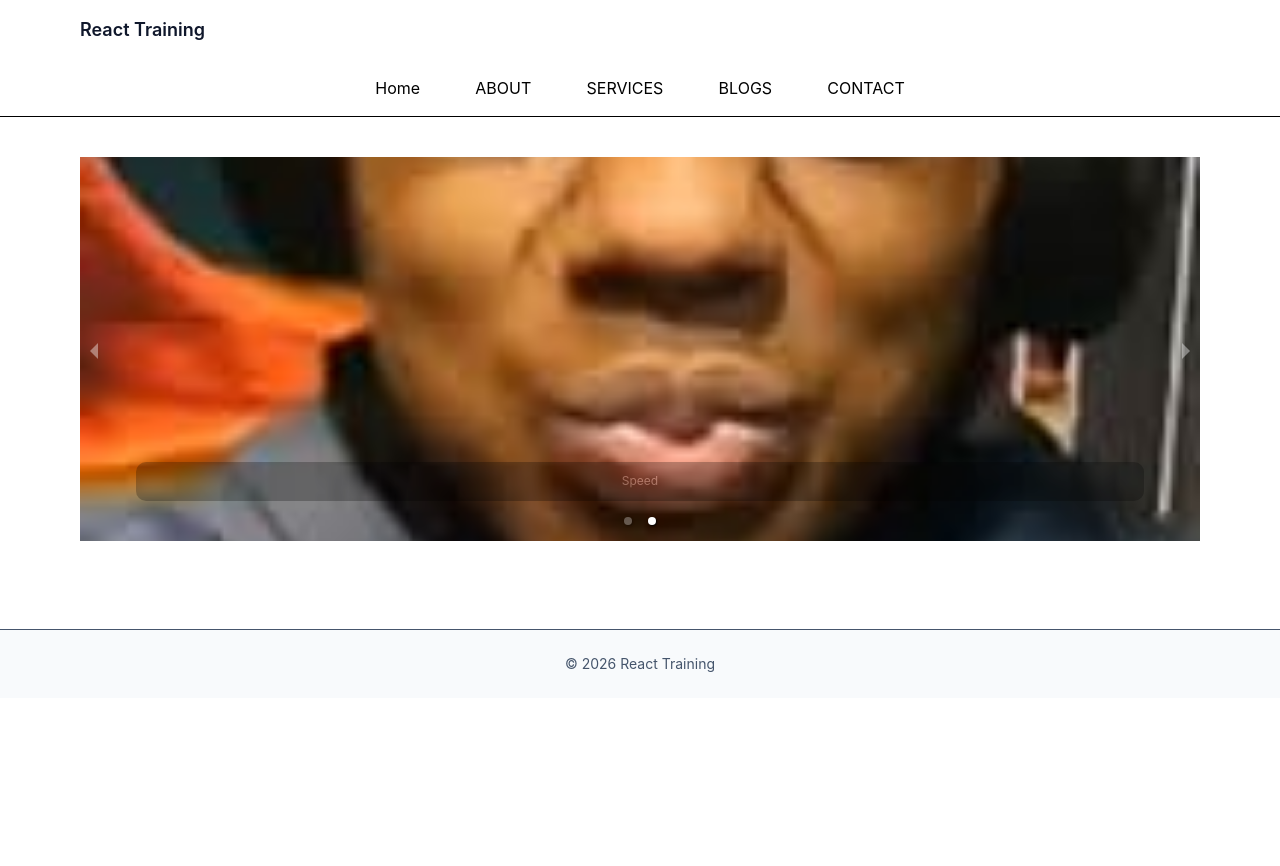
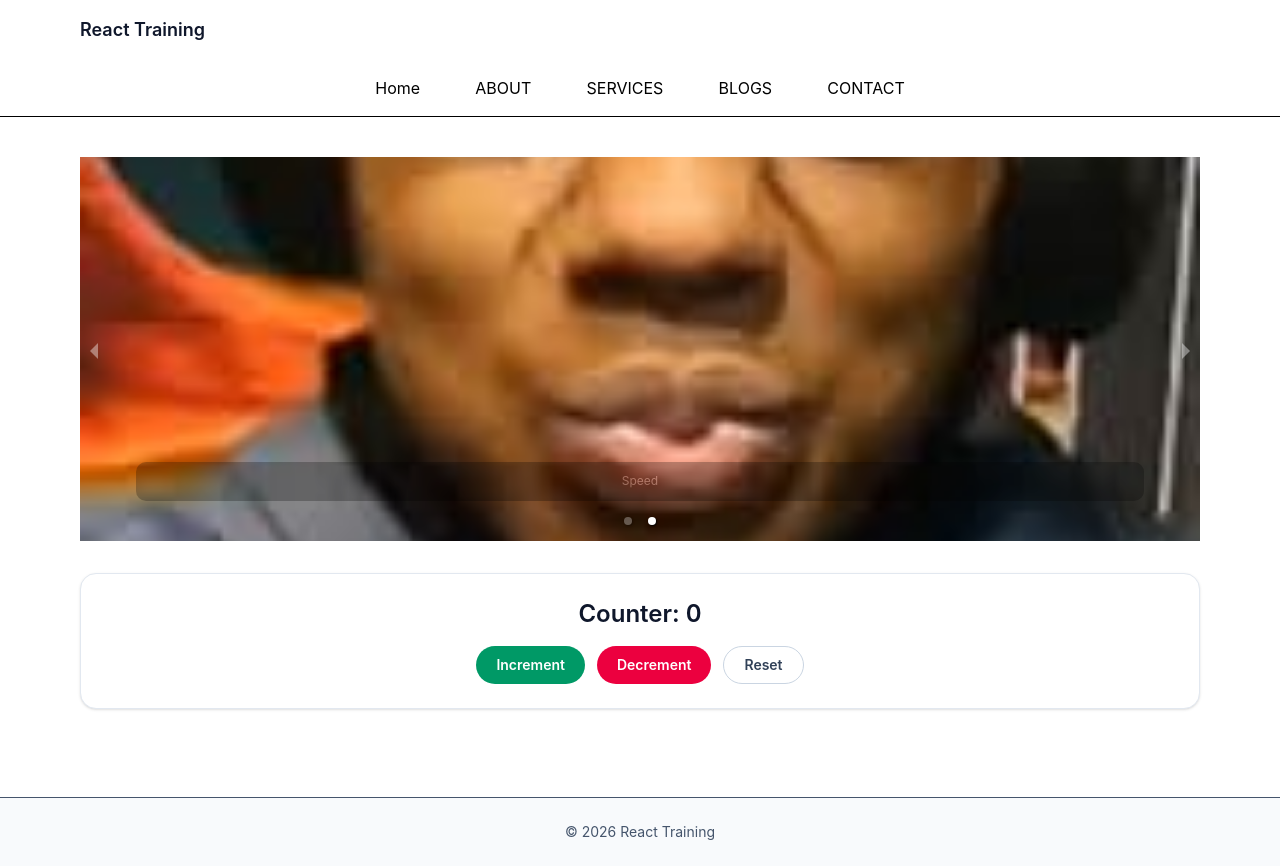
Before and after one commit to Rupesh-AI404/reacttrainingcollegework, a React (Vite) app: page /home in a window 1280 px wide. Before the commit the page ends 800 px from the top, so only its background shows below. Built offline with nearby package versions, Linux system fonts and the light colour scheme.

Commit message:
fix routes

```diff
--- /dev/null
+++ b/hooks/Counter.jsx
@@ -0,0 +1,36 @@
+import { useState } from 'react'
+
+const Counter = () => {
+  const [counter, setCounter] = useState(0);
+
+  return (
+    <div className="flex flex-col items-center gap-4 text-center">
+      <p className="text-2xl font-semibold text-slate-900">Counter: {counter}</p>
+      <div className="flex flex-wrap justify-center gap-3">
+        <button
+          type="button"
+          className="rounded-full bg-emerald-600 px-5 py-2 text-sm font-semibold text-white transition hover:bg-emerald-700"
+          onClick={() => setCounter((value) => value + 1)}
+        >
+          Increment
+        </button>
+        <button
+          type="button"
+          className="rounded-full bg-rose-600 px-5 py-2 text-sm font-semibold text-white transition hover:bg-rose-700"
+          onClick={() => setCounter((value) => value - 1)}
+        >
+          Decrement
+        </button>
+        <button
+          type="button"
+          className="rounded-full border border-slate-300 px-5 py-2 text-sm font-semibold text-slate-700 transition hover:bg-slate-100"
+          onClick={() => setCounter(0)}
+        >
+          Reset
+        </button>
+      </div>
+    </div>
+  )
+}
+
+export default Counter
--- a/src/MyRoutes.jsx
+++ b/src/MyRoutes.jsx
@@ -1,4 +1,3 @@
-import React from 'react'
 import { BrowserRouter, Route, Routes } from 'react-router-dom'
 import Layout from './components/layouts/Layout.jsx'
 import First from './First.jsx'
@@ -7,6 +6,7 @@ import Homepage from './pages/Homepage.jsx'
 import AboutPage from './pages/AboutPage.jsx'
 import ServicePage from './pages/ServicePage.jsx'
 import ContactPage from './pages/ContactPage.jsx'
+import BlogsPage from './pages/BlogsPage.jsx'
 import LetConstVar from './pages/LetConstVar.jsx'
 import RevisionLayout from './components/layouts/RevisionLayout.jsx'
 import PageNotFound from './pages/PageNotFound.jsx'
@@ -23,6 +23,7 @@ const MyRoutes = () => {
              <Route path="/about" element={<AboutPage />} />
              <Route path="/services" element={<ServicePage />} />
              <Route path="/contact" element={<ContactPage />} />
+                  <Route path="/blogs" element={<BlogsPage />} />
 
              <Route path="/revision" element={<RevisionLayout />} >
                     <Route path="topic1" element={<LetConstVar />} />
--- /dev/null
+++ b/src/pages/BlogsPage.jsx
@@ -0,0 +1,20 @@
+const BlogsPage = () => {
+  return (
+    <section className="mx-auto min-h-[80vh] max-w-7xl px-6 py-10 md:px-10 lg:px-16">
+      <div className="max-w-2xl">
+        <p className="mb-3 text-sm font-semibold uppercase tracking-[0.25em] text-slate-600">
+          Blogs
+        </p>
+        <h1 className="text-4xl font-bold text-gray-900 md:text-5xl">
+          Notes, ideas, and practice updates
+        </h1>
+        <p className="mt-4 text-base leading-8 text-gray-700 md:text-lg">
+          This page is a placeholder for the blog route so the navigation stays
+          functional while the rest of the app grows.
+        </p>
+      </div>
+    </section>
+  )
+}
+
+export default BlogsPage
--- a/src/pages/Homepage.jsx
+++ b/src/pages/Homepage.jsx
@@ -1,10 +1,13 @@
-import React from "react";
 import MyCarousel from "../components/MyCarousel";
+import Counter from "../../hooks/Counter";
 
 const Homepage = () => {
   return (
     <main className='mx-auto max-w-6xl px-4 py-10'>
       <MyCarousel />
+      <section className="mt-8 rounded-2xl border border-slate-200 bg-white p-6 shadow-sm">
+        <Counter />
+      </section>
     </main>
   )
 }
```
